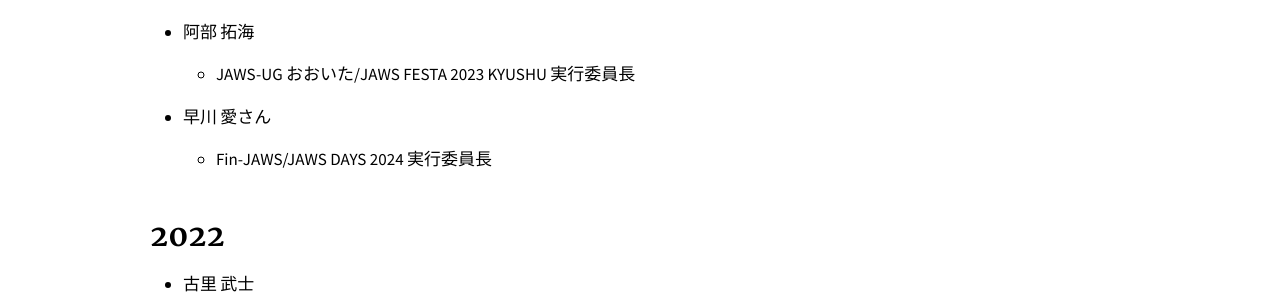
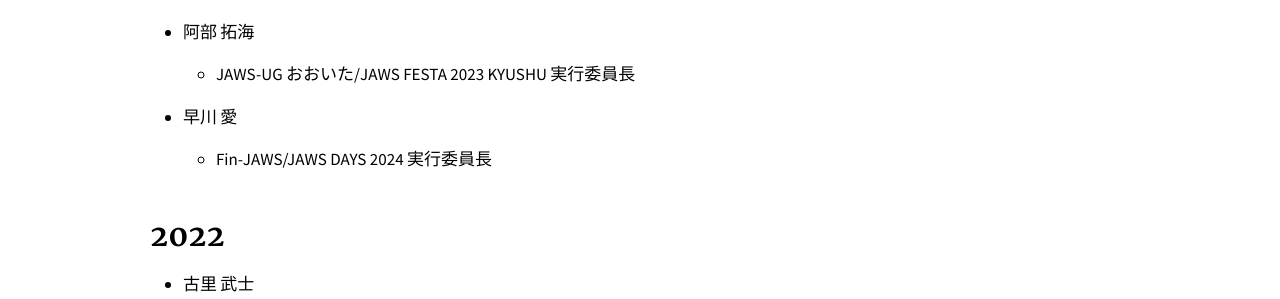
Before and after one commit to jaws-ug/jaws-ug.jp, a Jekyll site: the page built from pages/samurai.md, in a window 1280 px wide and 900 px high, scrolled down 403 px. Shown: the part 154-453 px from the top of the window. Built offline with Jekyll 4.4.1, drawn with Linux system fonts in a browser that asks for light colours; nearby versions of some CDN libraries; comment, search, counter and statistics services are not loaded.

Commit message:
mod_samurai_2023 さん抜き

```diff
--- a/pages/samurai.md
+++ b/pages/samurai.md
@@ -15,7 +15,7 @@
   - JAWS-UG 東京支部/SRE 支部/NW-JAWS
 - 阿部 拓海
   - JAWS-UG おおいた/JAWS FESTA 2023 KYUSHU 実行委員長
-- 早川 愛さん
+- 早川 愛
   -  Fin-JAWS/JAWS DAYS 2024 実行委員長
 
 ## 2022
```
